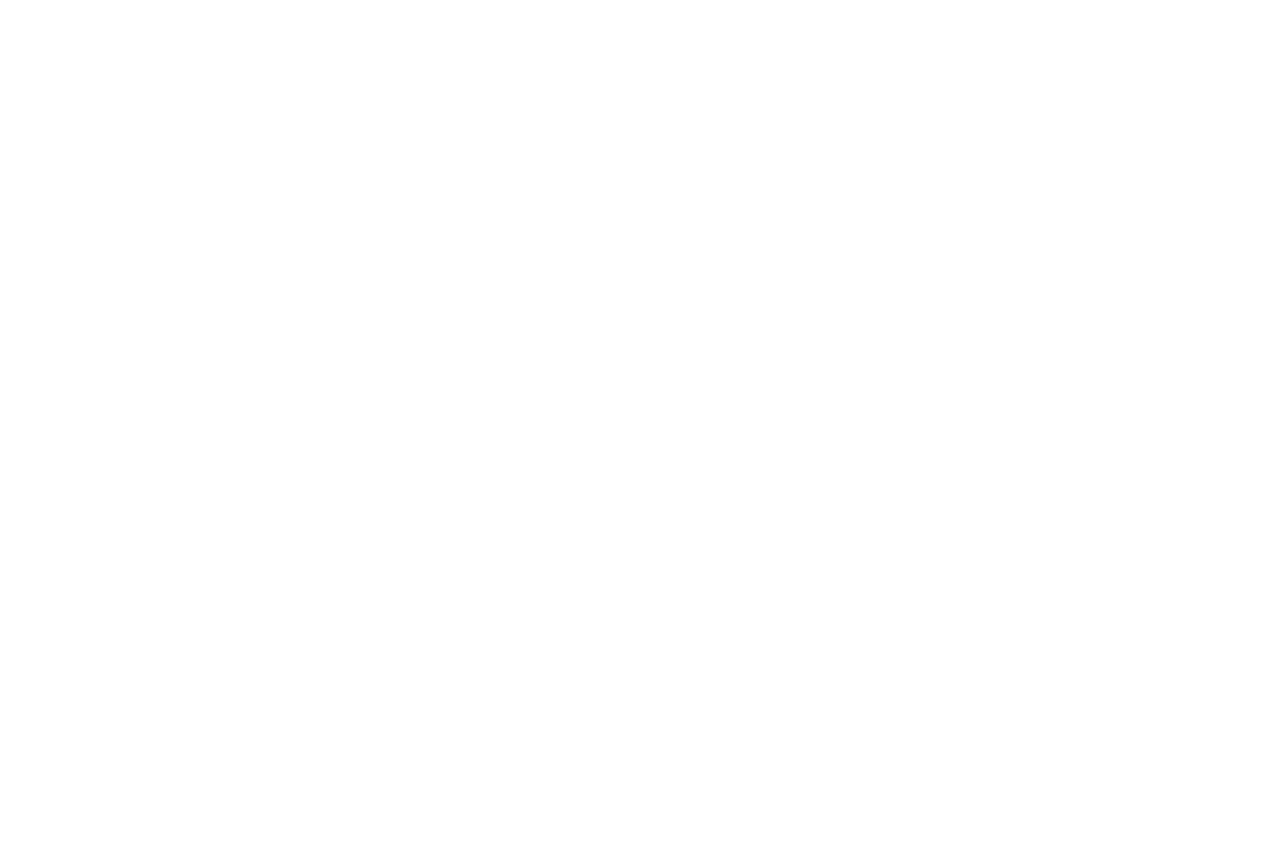
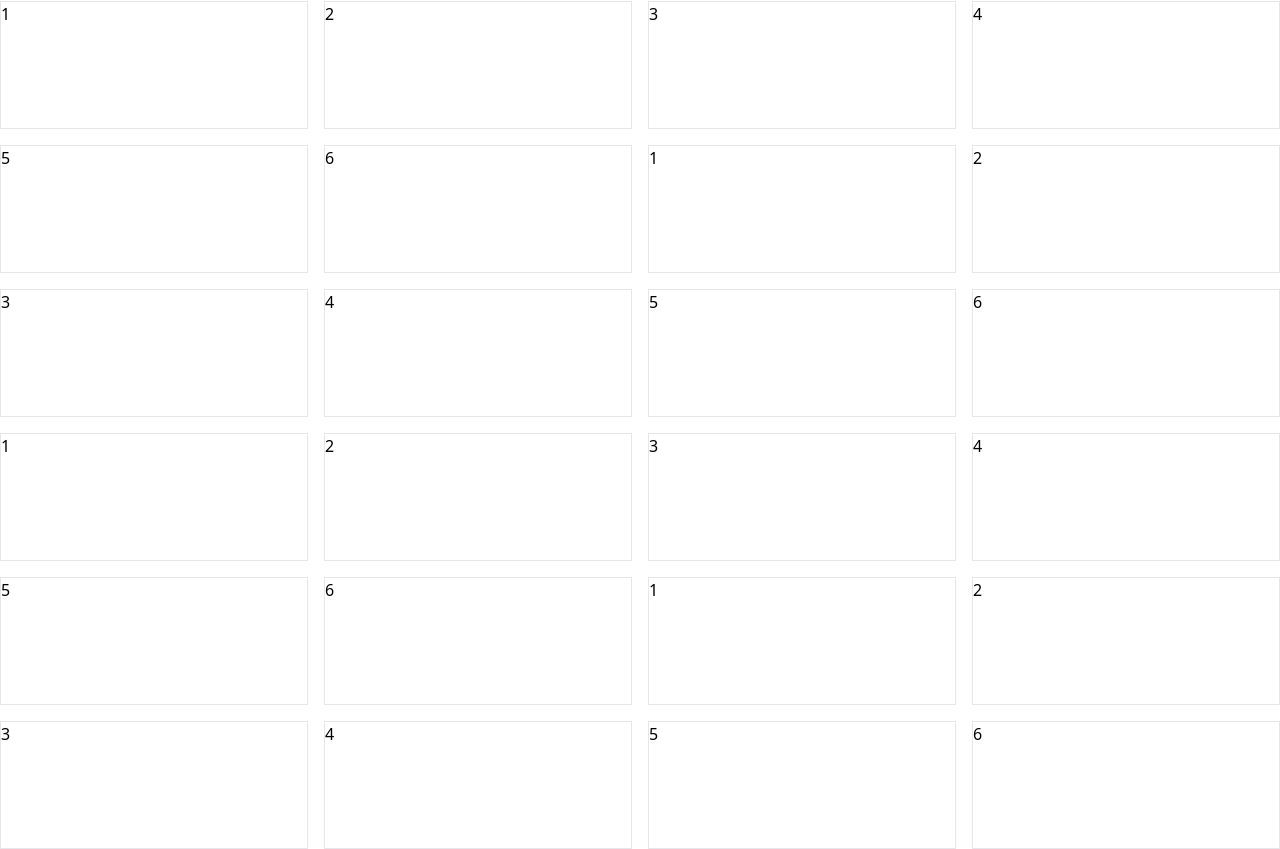
Before and after one commit to 0210shivam/gpt_assistant, a React (Create React App) app: page / in a window 1280 px wide. Shown: the part 281-1130 px from the top of the page. Before the commit the page ends 800 px from the top, so only its background shows below. Built offline with nearby package versions, Linux system fonts and the light colour scheme.

Commit message:
items grid created

```diff
--- a/src/App.js
+++ b/src/App.js
@@ -1,11 +1,9 @@
-import Header from './components/header/index';
-import Hero from './components/hero';
+import Landing from './pages/Landing';
 
 function App() {
   return (
     <div>
-      <Header />
-      <Hero />
+      <Landing />
     </div>
   );
 }
--- a/src/components/header/index.js
+++ b/src/components/header/index.js
@@ -3,7 +3,7 @@ import React from 'react'
 export default function Header() {
    return (
       <>
-         <div className="flex justify-between p-5 shadow">
+         <div className="flex justify-between p-5 shadow sticky top-0">
             <div id='logo' className='p-1 font-bold'>
                GPT Assistant
             </div>
@@ -24,3 +24,6 @@ export default function Header() {
 // *Logo
 // *Search Bar
 // *Avatar
+
+// ?
+// TODO : Change the z-index for this.
--- /dev/null
+++ b/src/components/items/index.js
@@ -0,0 +1,34 @@
+import React from 'react'
+
+export default function Items() {
+   return (
+      <>
+         <div className='grid grid-cols-3 lg:grid-cols-4 gap-4'>
+            <div className='border border-solid h-32'>1</div>
+            <div className='border border-solid h-32'>2</div>
+            <div className='border border-solid h-32'>3</div>
+            <div className='border border-solid h-32'>4</div>
+            <div className='border border-solid h-32'>5</div>
+            <div className='border border-solid h-32'>6</div>
+            <div className='border border-solid h-32'>1</div>
+            <div className='border border-solid h-32'>2</div>
+            <div className='border border-solid h-32'>3</div>
+            <div className='border border-solid h-32'>4</div>
+            <div className='border border-solid h-32'>5</div>
+            <div className='border border-solid h-32'>6</div>
+            <div className='border border-solid h-32'>1</div>
+            <div className='border border-solid h-32'>2</div>
+            <div className='border border-solid h-32'>3</div>
+            <div className='border border-solid h-32'>4</div>
+            <div className='border border-solid h-32'>5</div>
+            <div className='border border-solid h-32'>6</div>
+            <div className='border border-solid h-32'>1</div>
+            <div className='border border-solid h-32'>2</div>
+            <div className='border border-solid h-32'>3</div>
+            <div className='border border-solid h-32'>4</div>
+            <div className='border border-solid h-32'>5</div>
+            <div className='border border-solid h-32'>6</div>
+         </div>
+      </>
+   )
+}
--- a/src/pages/Landing.js
+++ b/src/pages/Landing.js
@@ -0,0 +1,14 @@
+import React from 'react'
+import Header from '../components/header'
+import Hero from '../components/hero'
+import Items from '../components/items'
+
+export default function Landing() {
+   return (
+      <>
+         <Header />
+         <Hero />
+         <Items />
+      </>
+   )
+}
```
